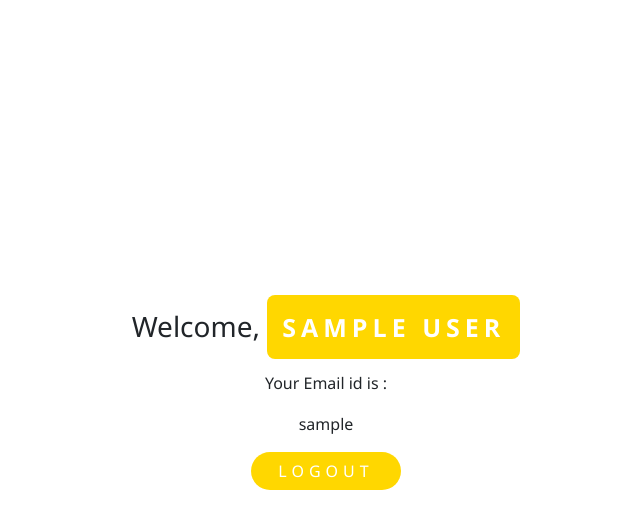
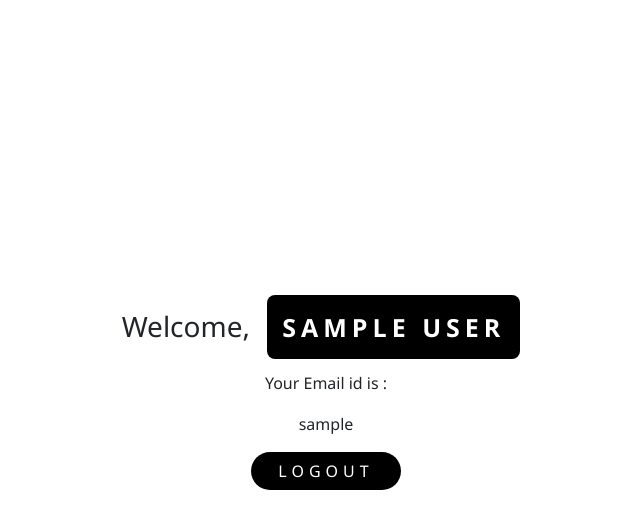
Before and after one commit to YunnisaDiahPratiwi/Web-Teori, a PHP site: the page made by login register/welcome.php in a window 1280 px wide. Shown: the top 529 px of the page, without its empty margins (314-954 px from the left). Run offline with PHP 8.4, Linux system fonts and the light colour scheme; the visitor is signed in with stand-in values (Sample User, id 1).

Commit message:
ubah warna

```diff
--- a/login register/welcome.php
+++ b/login register/welcome.php
@@ -1,6 +1,8 @@
 <?php
 session_start();
 include_once('connection.php');
+
+
 
 // if(isset($_SESSION['name']) && isset($_SESSION['username'] )){
 
@@ -32,10 +34,10 @@
         font-family: 'Segoe UI', Tahoma, Geneva, Verdana, sans-serif;
 
     }.container span{
-        background-color: gold;
+        background-color: black;
         color: white;
         padding: 15px;
-        margin: 10pxpx;
+        margin: 10px;
         border-radius: 8px;
         font-size: 25px;
         font-weight: 600;
@@ -46,7 +48,7 @@
     }.container .btn{
         margin-top: -30px;
         width: 150px;
-        background-color: gold;
+        background-color: black;
         color: white;
         font-weight: 500;
         letter-spacing: 5px;
@@ -55,7 +57,7 @@
     }.container .btn:hover{
         margin-top: -30px;
         width:200px;
-        background-color: darkorange;
+        background-color: darkgray;
         font-weight: 500;
         transition: 1s;
         color: white;
```
